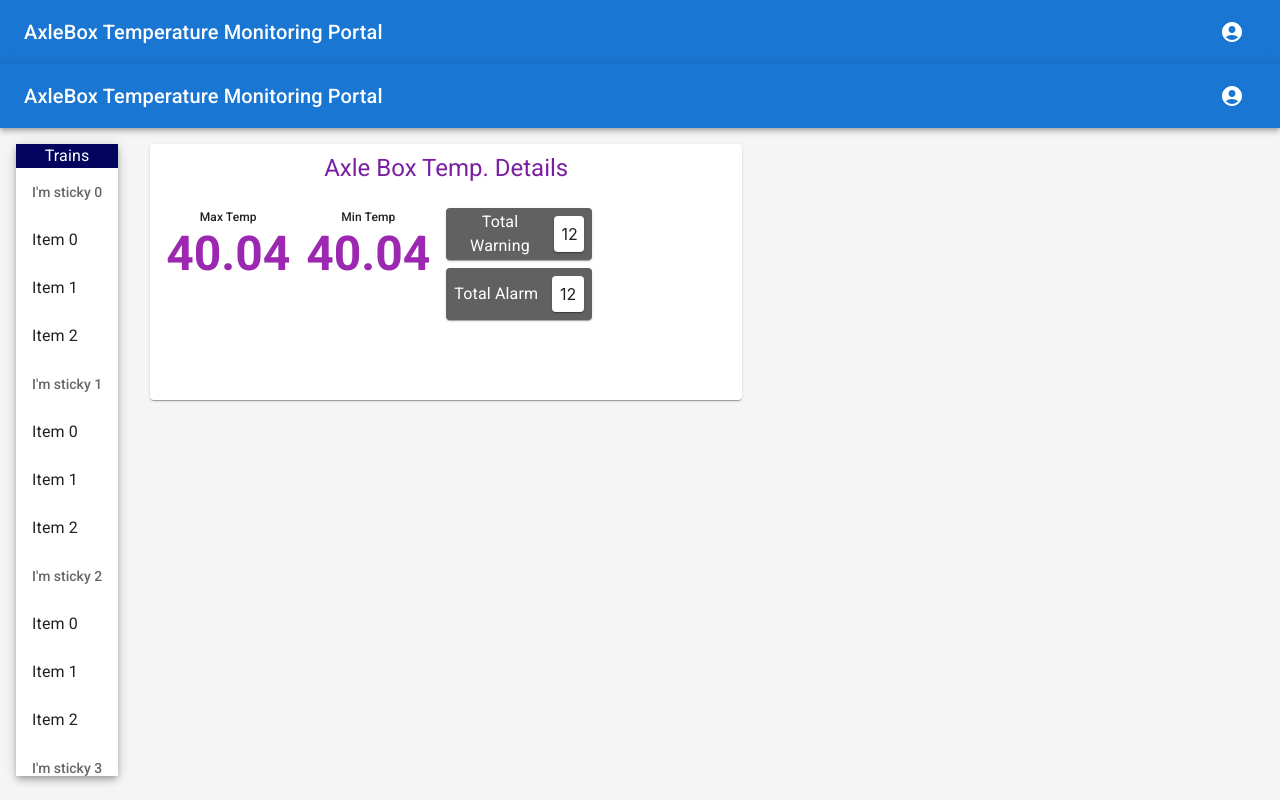
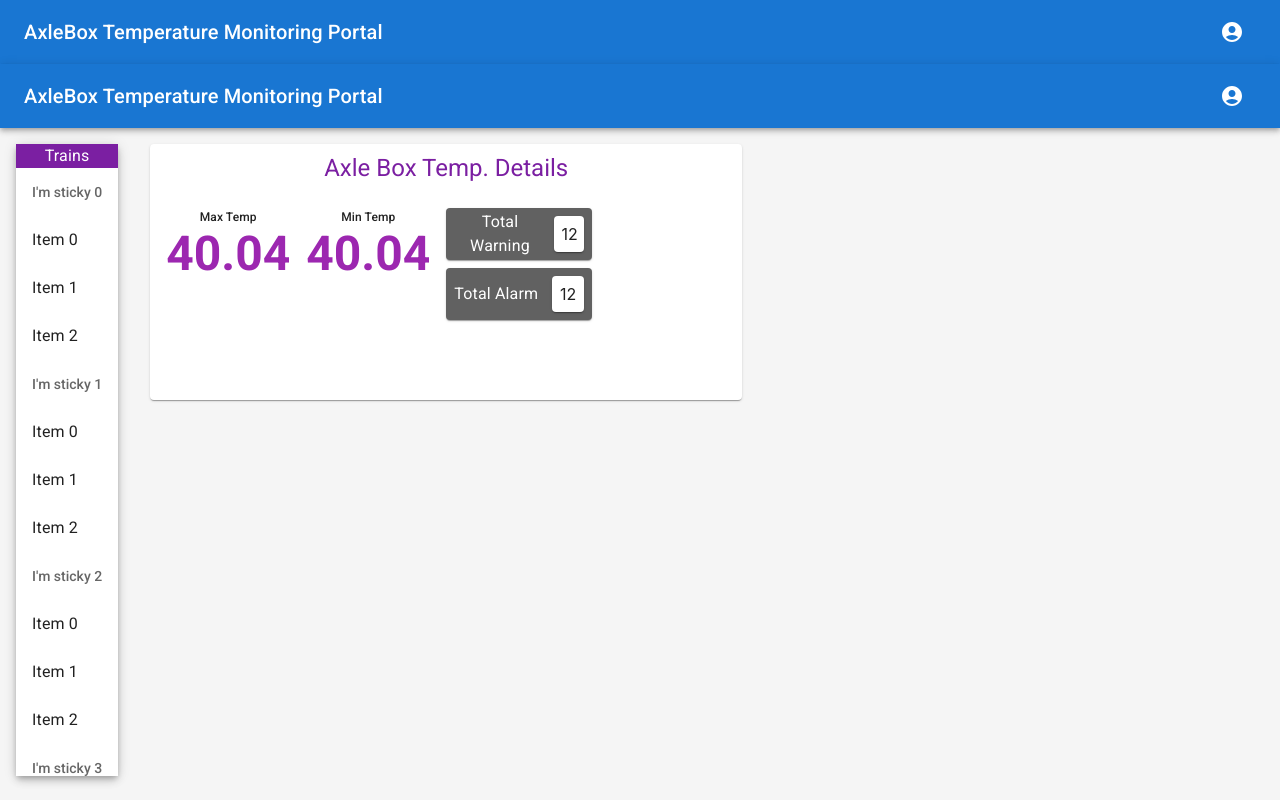
Before and after one commit to vedantnimbarte/train_axlebox_monitoring, a React (Create React App) app in the folder client/: page /dashboard in a window 1280 px wide. Built offline with nearby package versions, Linux system fonts and the light colour scheme.

Commit message:
changed color for trains list header

```diff
--- a/client/src/components/dashboard/TrainsList.js
+++ b/client/src/components/dashboard/TrainsList.js
@@ -6,6 +6,8 @@ import ListSubheader from "@mui/material/ListSubheader";
 import Box from "@mui/material/Box";
 import Typography from "@mui/material/Typography";
 import Paper from "@mui/material/Paper";
+import { purple } from "@mui/material/colors";
+
 export default function TrainsList() {
   return (
     <Paper
@@ -16,7 +18,7 @@ export default function TrainsList() {
     >
       <Box
         sx={{
-          backgroundColor: "#03045e",
+          backgroundColor: purple[700],
           color: "white",
           textAlign: "center",
           fontSize: 20,
```
